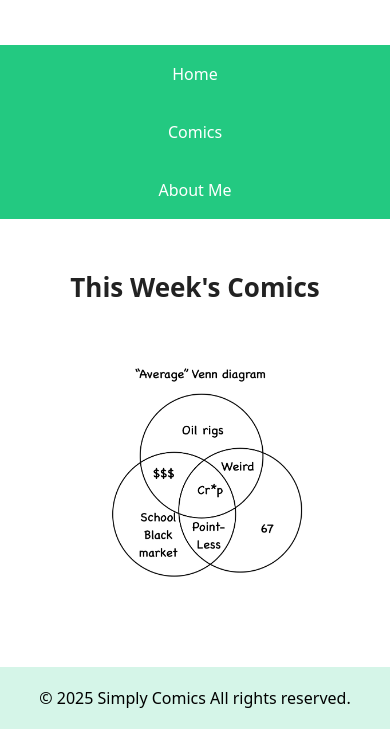
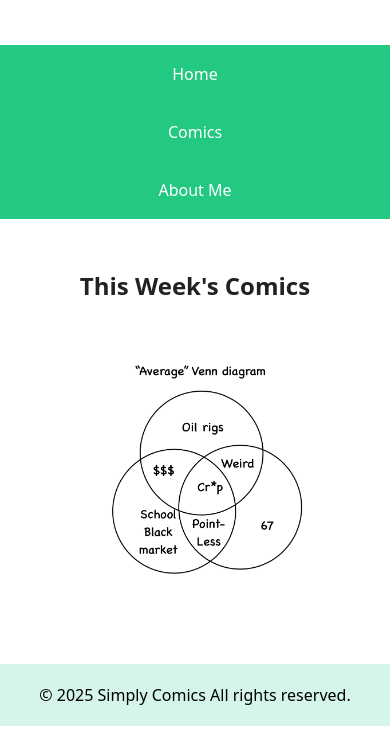
Before and after one commit to simplycomics/simplycomics.github.io, a plain HTML site: page index.html in a window 390 px wide. Shown: the part 209-938 px from the top of the page. Drawn offline with Linux system fonts and the light colour scheme; a web font is replaced by a local one.

Commit message:
font size

```diff
--- a/sc.css
+++ b/sc.css
@@ -130,10 +130,9 @@ footer {
         }
         h1 {
             font-size: 2rem;
-            margin:0 0 .5rem;
         }
 
         h2 {
-            font-size: 1.625rem;
+            font-size: 1.5rem;
         }
     }
```
